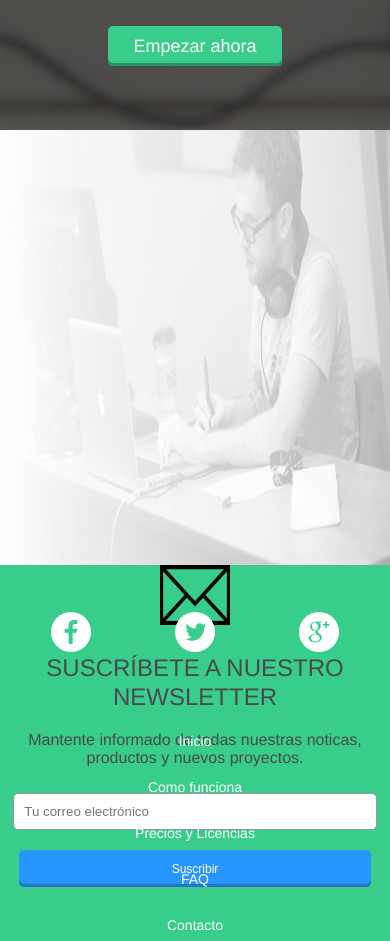
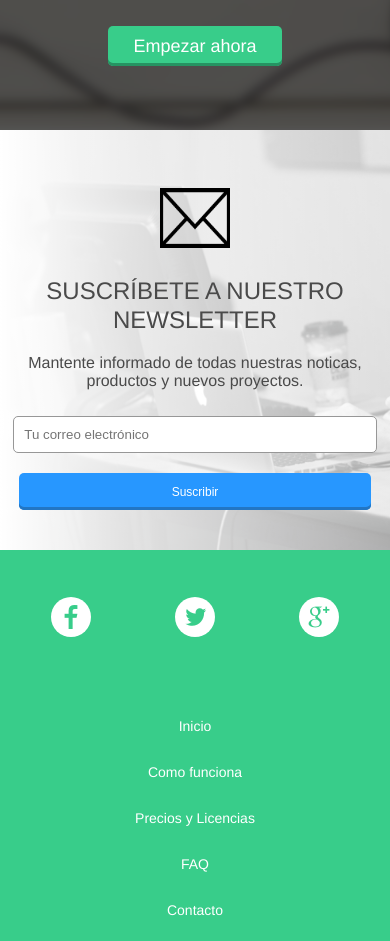
Before and after one commit to Jarias96/play2learn, a plain HTML site: page index.html in a window 390 px wide. Shown: the part 3000-3941 px from the top of the page. Drawn offline with Linux system fonts and the light colour scheme; files whose address does not match are found by name.

Commit message:
Arreglo de la seccion newsletter

```diff
--- a/css/stylesheet.css
+++ b/css/stylesheet.css
@@ -217,8 +217,7 @@ label.icon-menu {
 .newsletter {
   background-image: url(../images/newsletter.png);
   background-repeat: no-repeat;
-  background-size: 100% 100%;
-  height: 435px;
+  background-size: cover;
   text-align: right;
 }
 
@@ -238,6 +237,7 @@ label.icon-menu {
 
 .newsletter__content {
   display: inline-block;
+  padding: 70px 0;
   vertical-align: middle;
 }
 
@@ -408,13 +408,7 @@ label.icon-menu {
   }
 }
 
-@media screen and (max-width: 850px) {
-/*
-  .header__nav, .header__nav-link {
-    display: none;
-  }
-*/
-
+@media screen and (max-width: 885px) {
   .banner__ctn {
     padding: 0 10px;
   }
@@ -448,15 +442,15 @@ label.icon-menu {
   .video-info__video-ctn {
     margin-bottom: 50px;
   }
+
+  .newsletter__content {
+    padding: 40px 10px;
+  }
 }
 
 @media screen and (max-width: 543px) {
   .video-info__video {
     width: 100%;
-  }
-
-  .newsletter__content {
-    padding: 0 10px;
   }
 
   .newsletter__suscribe input {
@@ -478,6 +472,7 @@ label.icon-menu {
     display: block;
     margin-bottom: 20px;
     padding: 5px;
+    transition: background-color 0.5s;
   }
 
   .footer__link:hover {
```
